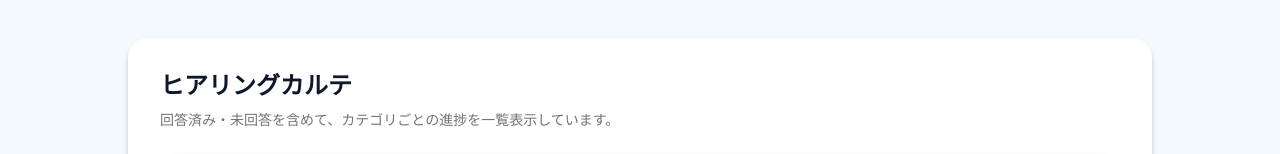
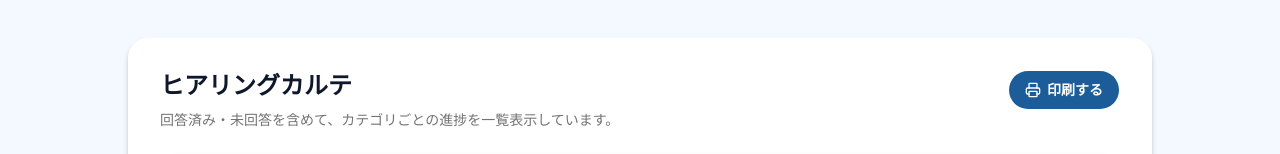
Before and after one commit to aobalab/hear-navi, a Next.js app: page /hearing/record in a window 1280 px wide. Shown: the part 128-282 px from the top of the page. Built offline with nearby package versions, Linux system fonts and the light colour scheme.

Commit message:
feat: add print functionality and improve layout in RecordPage component

```diff
--- a/app/hearing/record/page.tsx
+++ b/app/hearing/record/page.tsx
@@ -2,9 +2,10 @@
 
 import { useEffect, useState } from "react";
 import Link from "next/link";
-import { BadgeCent, Baby, Briefcase, BriefcaseBusiness, Building2, CalendarRange, CircleOff, Mars, Newspaper, Search, ShoppingCart, UserRound, Users, Venus } from "lucide-react";
+import { BadgeCent, Baby, Briefcase, BriefcaseBusiness, Building2, CalendarRange, CircleOff, Mars, Newspaper, Printer, Search, ShoppingCart, UserRound, Users, Venus } from "lucide-react";
 
 import { Categories } from "@/app/hearing/config";
+import { Button } from "@/components/ui/button";
 import { cn } from "@/lib/utils";
 import { parseLabeledAnswer } from "@/lib/hearing-answer-format";
 import { hearingCategoryIcons } from "@/lib/hearing-category-icons";
@@ -530,14 +531,27 @@ export default function RecordPage() {
     }, []);
 
     const hasAnyAnswer = Object.values(items).some((categoryItems) => categoryItems.length > 0);
+    const handlePrint = () => {
+        window.print();
+    };
 
     return (
         <>
             <div className="main-content p-8">
                 <div className="record-print-root mb-12 space-y-6">
-                    <div className="record-print-title">
-                        <h1 className="text-2xl font-bold text-slate-900">ヒアリングカルテ</h1>
-                        <p className="mt-2 text-sm text-muted-foreground">回答済み・未回答を含めて、カテゴリごとの進捗を一覧表示しています。</p>
+                    <div className="record-print-title flex flex-col gap-4 sm:flex-row sm:items-start sm:justify-between">
+                        <div>
+                            <h1 className="text-2xl font-bold text-slate-900">ヒアリングカルテ</h1>
+                            <p className="mt-2 text-sm text-muted-foreground">回答済み・未回答を含めて、カテゴリごとの進捗を一覧表示しています。</p>
+                        </div>
+                        <Button
+                            type="button"
+                            onClick={handlePrint}
+                            className="print-hidden h-10 rounded-full bg-[#1C5D99] px-4 text-sm font-semibold text-white hover:bg-[#164a7a]"
+                        >
+                            <Printer aria-hidden="true" className="size-4" />
+                            印刷する
+                        </Button>
                     </div>
                     <div className="record-category-grid grid gap-4 xl:grid-cols-2">
                         {Object.entries(Categories).map(([categoryKey, category]) => {
```
